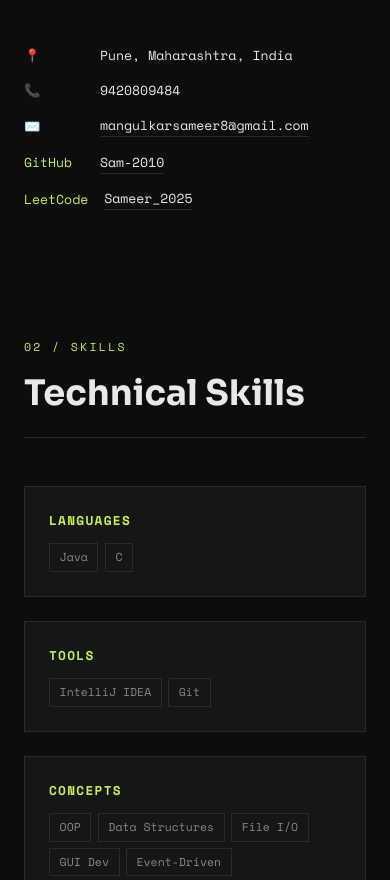
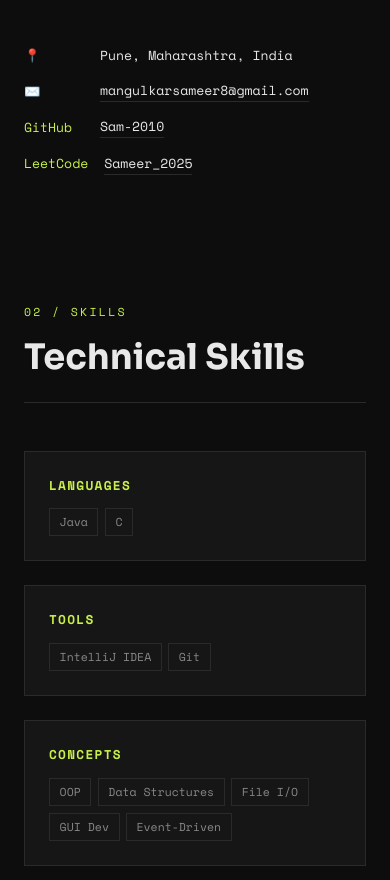
Before and after one commit to Sam-2010/portfolio, a plain HTML site: page index.html in a window 390 px wide. Shown: the part 1331-2211 px from the top of the page. Drawn offline with nearby package versions, Linux system fonts and the light colour scheme.

Commit message:
Remove phone number from contact information

```diff
--- a/index.html
+++ b/index.html
@@ -279,7 +279,6 @@
       </div>
       <ul class="info-list">
         <li><span class="info-label">📍</span> Pune, Maharashtra, India</li>
-        <li><span class="info-label">📞</span> 9420809484</li>
         <li><span class="info-label">✉️</span> <a href="mailto:mangulkarsameer8@gmail.com">mangulkarsameer8@gmail.com</a></li>
         <li><span class="info-label">GitHub</span> <a href="https://github.com/Sam-2010" target="_blank">Sam-2010</a></li>
         <li><span class="info-label">LeetCode</span> <a href="https://leetcode.com/Sameer_2025/" target="_blank">Sameer_2025</a></li>
```
